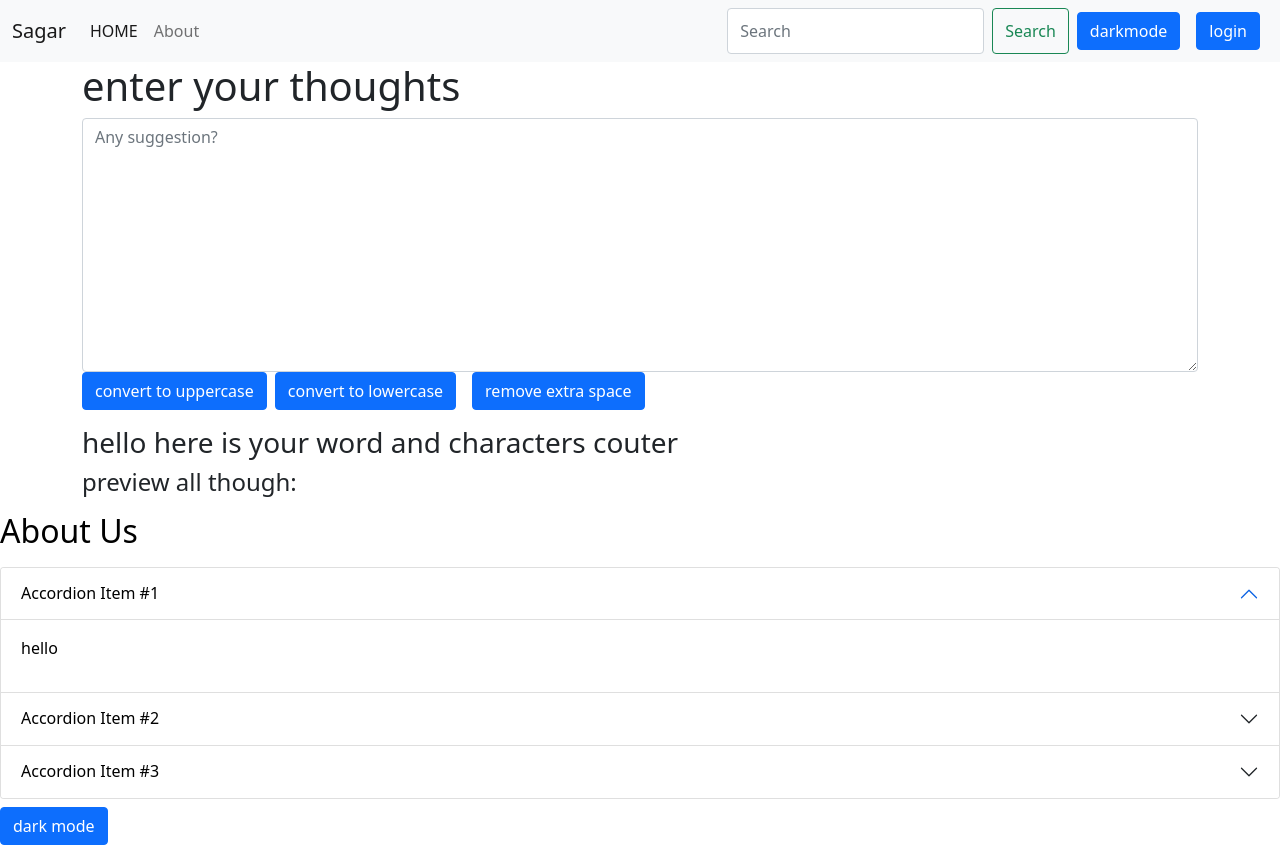
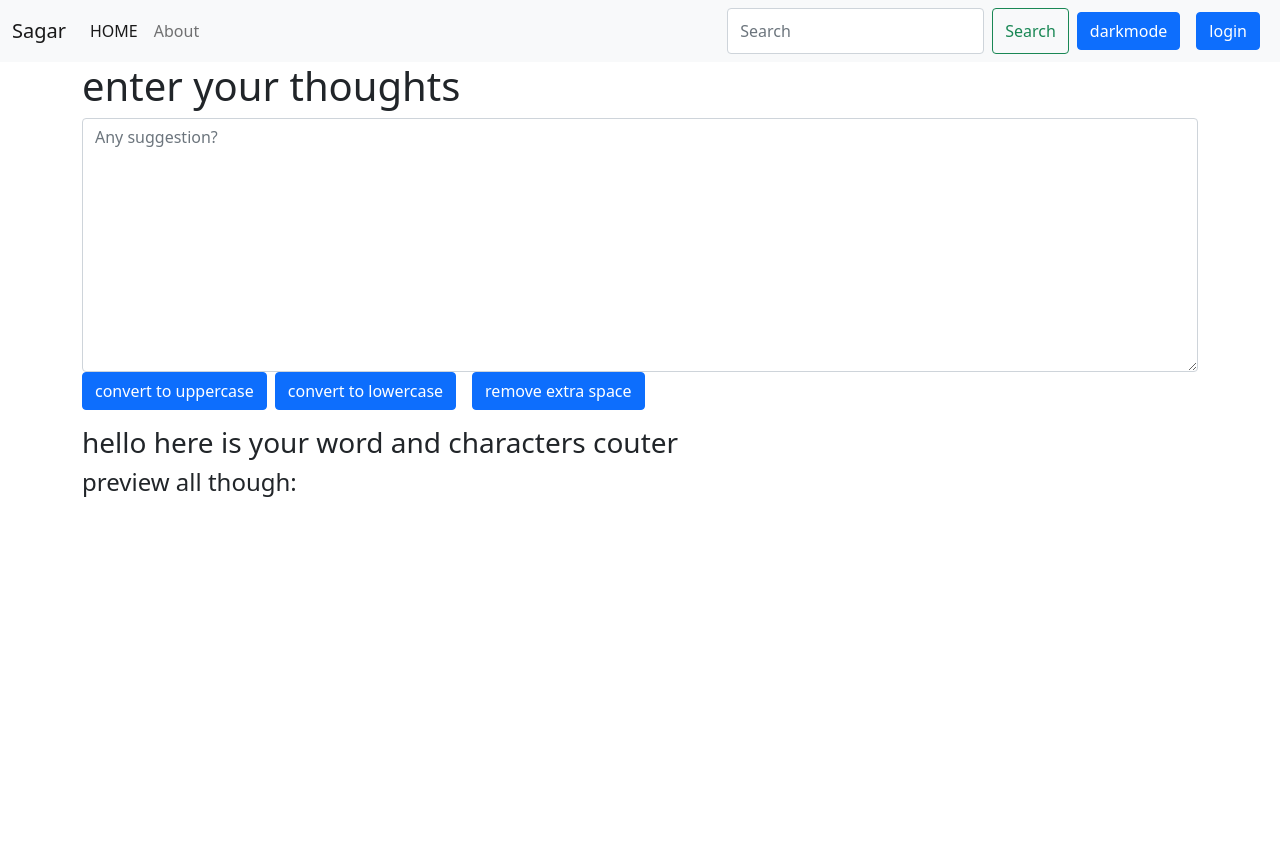
Before and after one commit to sagararghali/react1, a React (Vite) app: page / in a window 1280 px wide. After the commit the page ends 800 px from the top, so only its background shows below. Built offline with nearby package versions, Linux system fonts and the light colour scheme.

Commit message:
for portfolio

```diff
--- a/src/App.jsx
+++ b/src/App.jsx
@@ -2,7 +2,7 @@ import { useState } from "react";
 import Navbar from "./components/Navbar";
 import Form from "./components/Form";
 import Alert from "./components/Alert";
-import About from "./components/About";
+// import About from "./components/About";
 import Para from "./components/Para";
 
 
@@ -61,7 +61,7 @@ function App() {
                    {/* <Para title="it new title"/> */}
             <Alert sap={alert} />
             <Form hi={showalert} head="enter your thoughts" mood={mode} />
-            <About />
+            {/* <About /> */}
         </>
     );
 }
```
